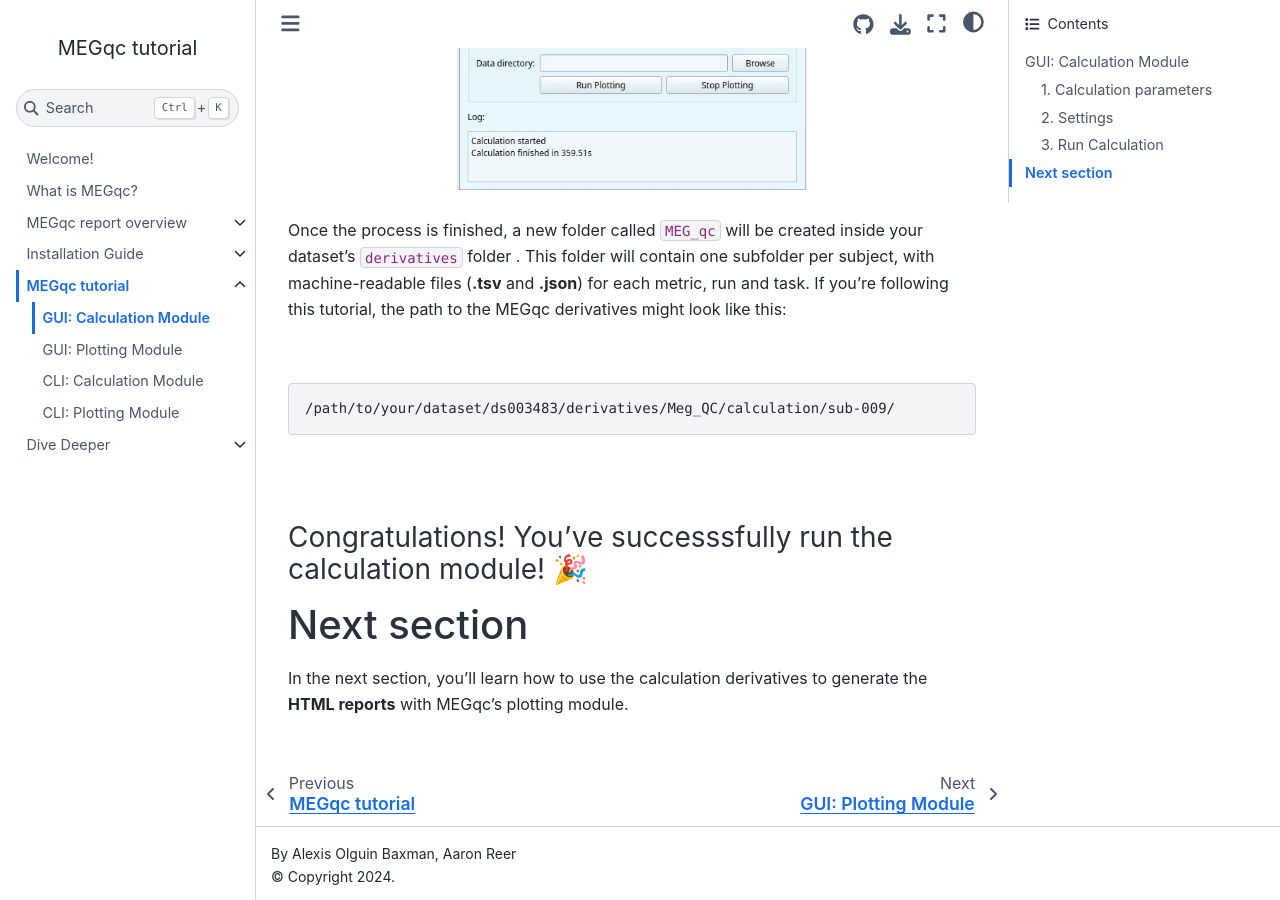
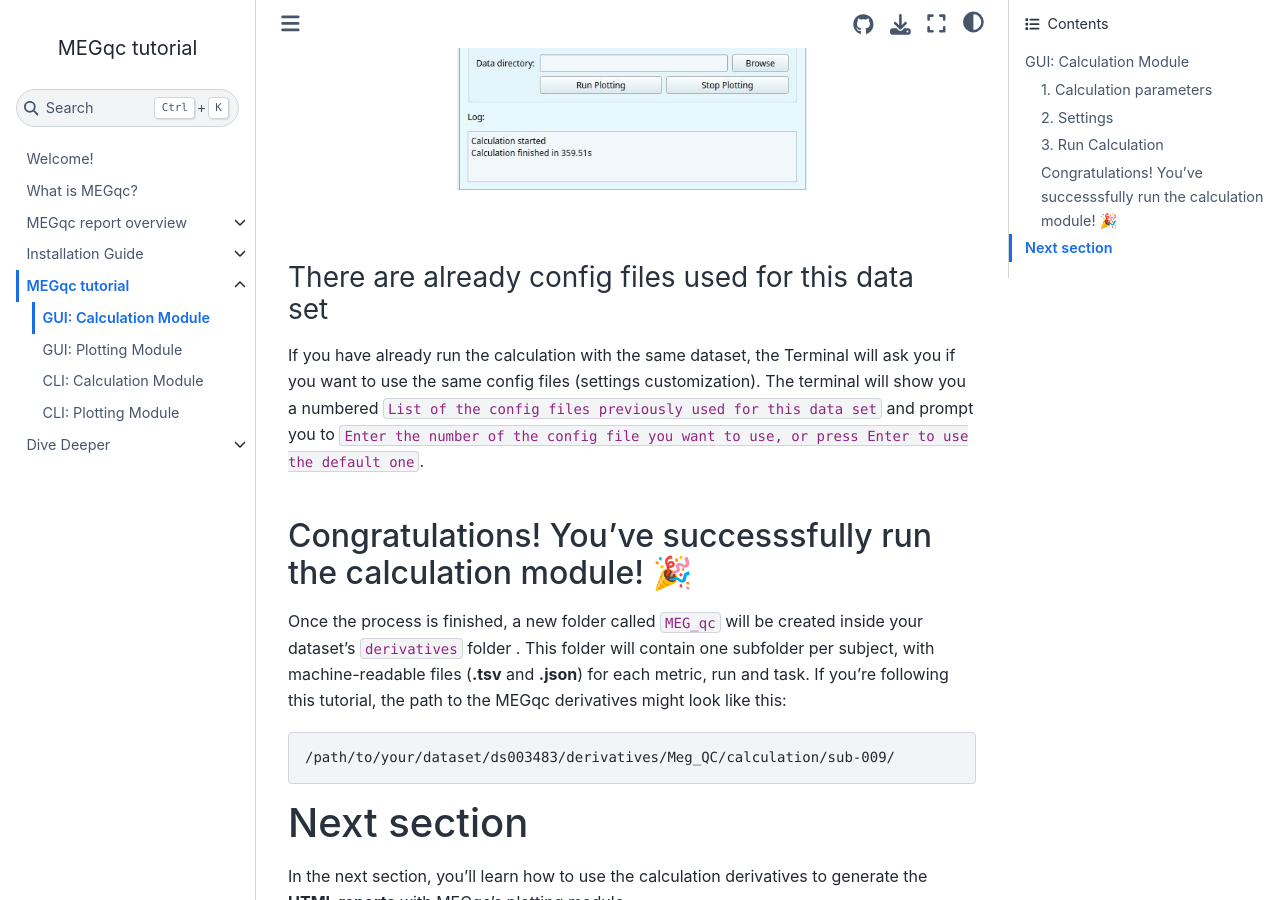
Before and after one commit to ANCPLabOldenburg/megqc_documentation, a Jupyter Book: the page built from tutorial/calc_gui.md, in a window 1280 px wide and 900 px high, scrolled down 2432 px. Built offline with Jupyter Book 1.0.4 settings and Sphinx 7.4.7 and the Sphinx Book theme 1.1.4, drawn with Linux system fonts in a browser that asks for light colours.

Commit message:
Update calc_gui.md

````diff
--- a/tutorial/calc_gui.md
+++ b/tutorial/calc_gui.md
@@ -59,16 +59,19 @@ Once you've set your parameters (Data directory, Subjects and parallel Jobs) cli
 
 <br>
 
+### There are already config files used for this data set
+
+If you have already run the calculation with the same dataset, the Terminal will ask you if you want to use the same config files (settings customization). The terminal will show you a numbered `List of the config files previously used for this data set` and prompt you to `Enter the number of the config file you want to use, or press Enter to use the default one`.
+
+
+
+## Congratulations! You've successsfully run the calculation module! 🎉
+
 Once the process is finished, a new folder called `MEG_qc` will be created inside your dataset's `derivatives` folder . This folder will contain one subfolder per subject, with machine-readable files (**.tsv** and **.json**) for each metric, run and task. If you're following this tutorial, the path to the MEGqc derivatives might look like this:
 
-<br>
-
-    /path/to/your/dataset/ds003483/derivatives/Meg_QC/calculation/sub-009/
-
-<br>
-
-#### Congratulations! You've successsfully run the calculation module! 🎉
-
+```bash
+/path/to/your/dataset/ds003483/derivatives/Meg_QC/calculation/sub-009/
+```
 
 # Next section
 In the next section, you'll learn how to use the calculation derivatives to generate the **HTML reports** with MEGqc's plotting module.
````
